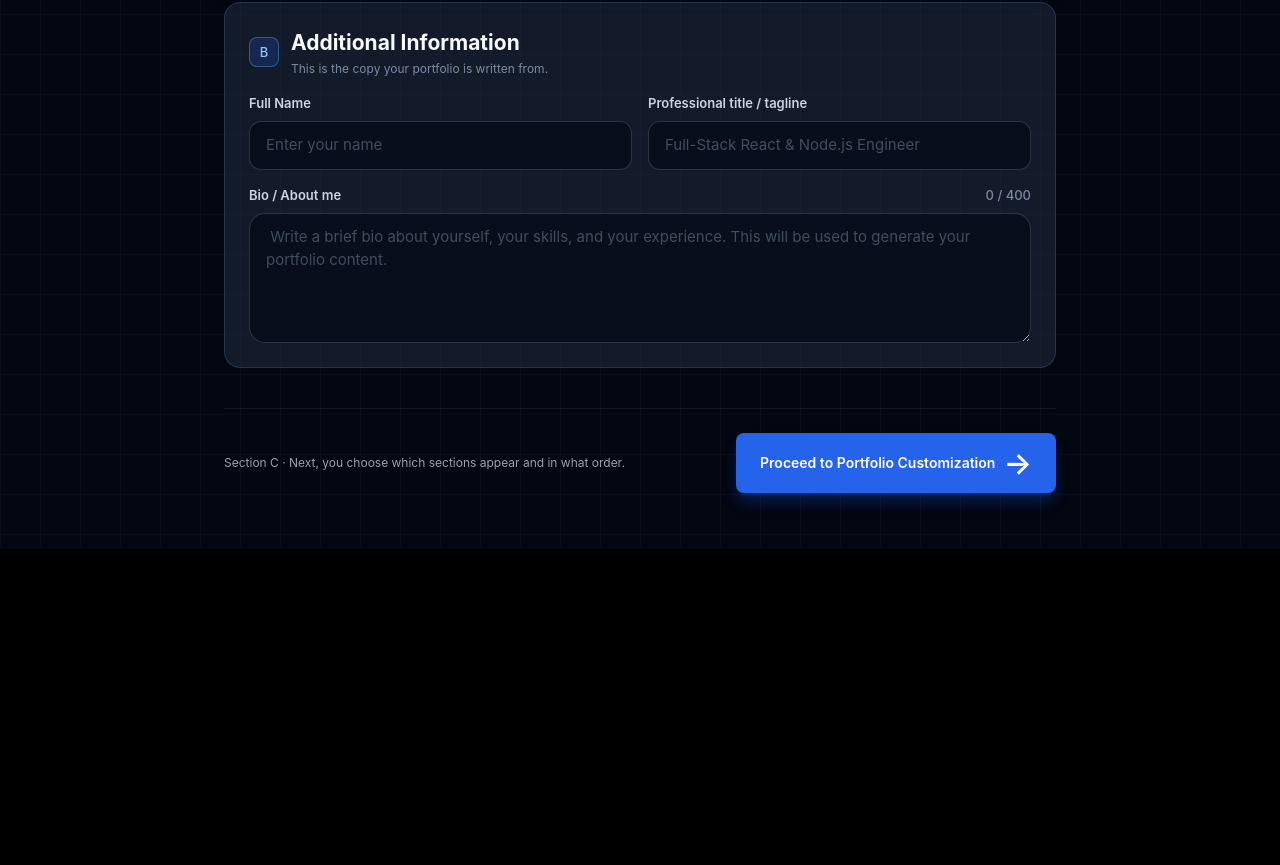
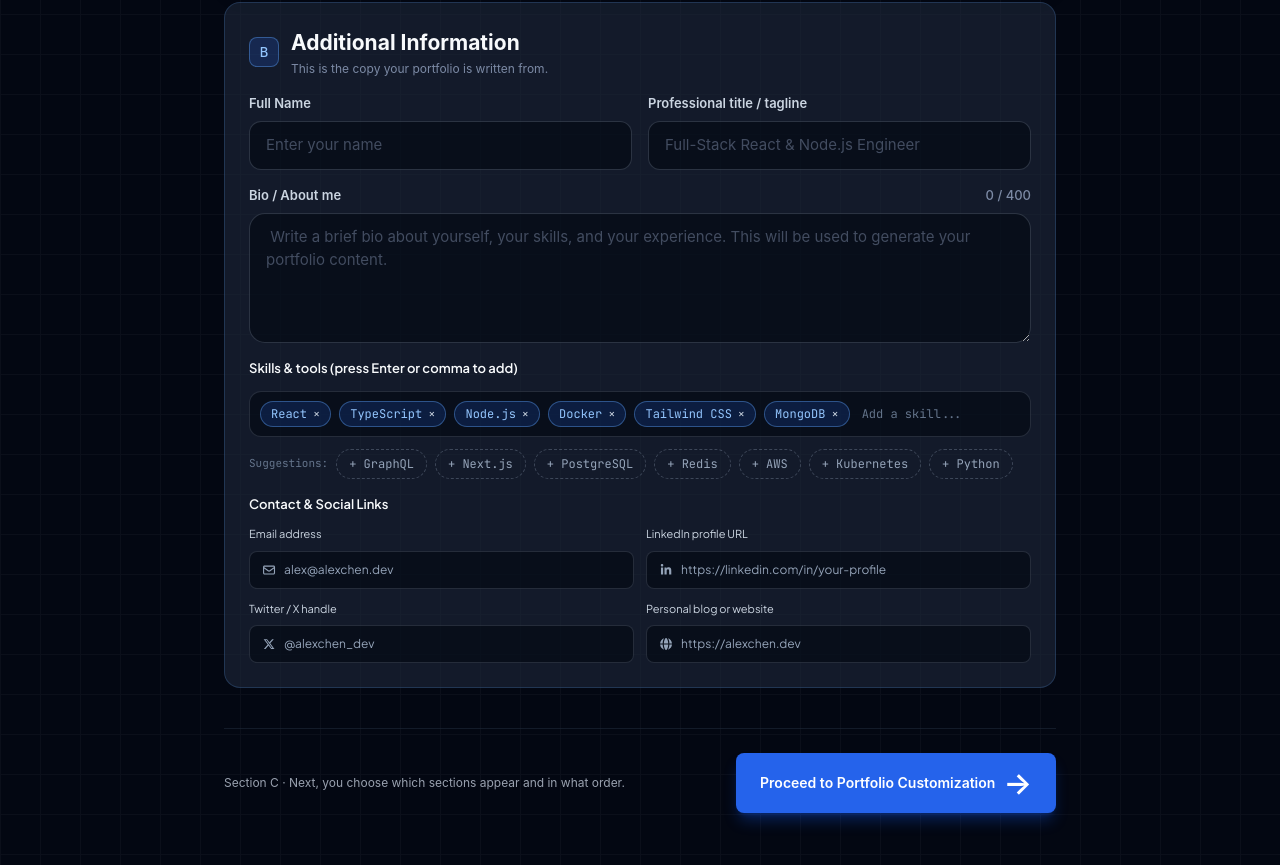
Before and after one commit to khaledahmed14/portfolio-genie, a React (Vite) app in the folder client/: page / in a window 1280 px wide. Shown: the part 1186-2051 px from the top of the page. Before the commit the page ends 1735 px from the top, so only its background shows below. Built offline with nearby package versions, Linux system fonts and the light colour scheme.

Commit message:
feat(AdditionalInfoCard): add skills and social links

```diff
--- a/client/index.html
+++ b/client/index.html
@@ -7,6 +7,12 @@
 
       <meta name="viewport" content="width=device-width, initial-scale=1.0" />
       <title>VenomAi</title>
+
+<link rel="preconnect" href="https://fonts.googleapis.com">
+<link rel="preconnect" href="https://fonts.gstatic.com" crossorigin>
+<link href="https://fonts.googleapis.com/css2?family=JetBrains+Mono:ital,wght@0,100..800;1,100..800&display=swap" rel="stylesheet">
+<link href="https://fonts.googleapis.com/css2?family=Plus+Jakarta+Sans:ital,wght@0,200..800;1,200..800&display=swap" rel="stylesheet">
+
     </head>
   </head>
   <body>
--- a/client/src/components/AdditinalInfoCard.jsx
+++ b/client/src/components/AdditinalInfoCard.jsx
@@ -1,7 +1,38 @@
 import React, { useState } from "react";
-
+import { FontAwesomeIcon } from "@fortawesome/react-fontawesome";
+import { faEnvelope } from "@fortawesome/free-regular-svg-icons";
+import { faLinkedinIn, faXTwitter } from "@fortawesome/free-brands-svg-icons";
+import { faGlobe } from "@fortawesome/free-solid-svg-icons";
 export default function AdditionalInfoCard() {
   const [bio, setBio] = useState("");
+  const [skills, setSkills] = useState([
+  "React",
+  "TypeScript",
+  "Node.js",
+  "Docker",
+  "Tailwind CSS",
+  "MongoDB",
+]);
+const [newSkill, setNewSkill] = useState("");
+const suggestedSkills = [
+  "GraphQL",
+  "Next.js",
+  "PostgreSQL",
+  "Redis",
+  "AWS",
+  "Kubernetes",
+  "Python",
+];
+const addSkill = (skill) => {
+  const trimmedSkill = skill.trim();
+  if (trimmedSkill && !skills.some((s) => s.toLowerCase() === trimmedSkill.toLowerCase())) {
+    setSkills([...skills, trimmedSkill]);
+  }
+  setNewSkill("");
+};
+const removeSkill = (skillToRemove) => {
+  setSkills(skills.filter((skill) => skill !== skillToRemove));
+};
 
   return (
     <div className="w-full max-w-[1130px] mx-auto bg-[#1E293B99] border border-[#60A5FA33] p-4 sm:p-6 rounded-2xl flex flex-col gap-4 text-white">
@@ -67,6 +98,132 @@ export default function AdditionalInfoCard() {
           className="w-full min-h-[130px] resize-y bg-[#03071299] border border-[#94A3B840] rounded-2xl outline-none px-4 py-3 text-[15px] text-[#F8FAFC] placeholder:text-[#7C8AA5]/50 transition-all duration-300 focus:border-blue-500/50 focus:shadow-[0_0_15px_rgba(59,130,246,0.3)] hover:shadow-[0_0_15px_rgba(59,130,246,0.3)]"
         ></textarea>
       </div>
+
+
+<div className="flex flex-col gap-3 font-['JetBrains_Mono']">
+  <h3 className="text-[13px] font-semibold text-[#F8FAFC] font-['Plus_Jakarta_Sans']">
+    Skills & tools (press Enter or comma to add)
+  </h3>
+
+  <form
+    onSubmit={(e) => {
+      e.preventDefault();
+      addSkill(newSkill);
+    }}
+    className="flex min-h-[46px] w-full flex-wrap items-center gap-2 rounded-xl border border-[#94A3B833] bg-[#03071299] px-2.5 py-2"
+  >
+    {skills.map((skill) => (
+      <span
+        key={skill}
+        className="flex shrink-0 items-center gap-1.5 rounded-full border border-[rgba(96,165,250,0.4)] bg-[rgba(37,99,235,0.18)] px-2.5 py-1 text-xs text-[#93C5FD]"
+      >
+        {skill}
+        <button
+          type="button"
+          onClick={() => removeSkill(skill)}
+          aria-label={`Remove ${skill}`}
+          className="text-[#CBD5E1] hover:text-red-400"
+        >
+          ×
+        </button>
+      </span>
+    ))}
+
+    <input
+      value={newSkill}
+      onChange={(e) => {
+        const value = e.target.value;
+
+        if (value.includes(",")) {
+          const parts = value.split(",");
+          parts.slice(0, -1).forEach((skill) => addSkill(skill));
+          setNewSkill(parts[parts.length - 1]);
+        } else {
+          setNewSkill(value);
+        }
+      }}
+      onKeyDown={(e) => {
+        if (e.key === "Enter") {
+          e.preventDefault();
+          addSkill(newSkill);
+        }
+      }}
+      placeholder="Add a skill..."
+      className="min-w-[110px] flex-1 bg-transparent px-1 py-1 text-xs text-[#F8FAFC] outline-none placeholder:text-[#64748B]"
+    />
+  </form>
+
+  <div className="flex flex-wrap items-center gap-2">
+    <span className="text-[11px] text-[#64748B]">Suggestions:</span>
+
+    {suggestedSkills
+      .filter(
+        (skill) =>
+          !skills.some(
+            (existing) =>
+              existing.toLowerCase() === skill.toLowerCase()
+          )
+      )
+      .map((skill) => (
+        <button
+          key={skill}
+          type="button"
+          onClick={() => addSkill(skill)}
+          className="rounded-full border border-dashed border-[#94A3B855] px-3 py-1.5 text-xs text-[#94A3B8] hover:border-blue-400 hover:text-white"
+        >
+          + {skill}
+        </button>
+      ))}
+  </div>
+</div>
+
+      <div className="flex flex-col gap-3 font-['Plus_Jakarta_Sans']">
+        <h3 className="text-[13px] font-semibold text-[#F8FAFC]">
+          Contact & Social Links
+        </h3>
+
+        <div className="grid grid-cols-1 md:grid-cols-2 gap-x-3 gap-y-3">
+          <div className="flex flex-col gap-2 min-w-0">
+            <label htmlFor="email-input" className="text-[11px] text-[#CBD5E1]">
+              Email address
+            </label>
+            <div className="flex items-center gap-2 rounded-lg border border-[#94A3B833] bg-[#03071299] px-3 py-2.5 focus-within:border-blue-500/50">
+              <FontAwesomeIcon icon={faEnvelope} className="text-[#94A3B8] text-xs" />
+              <input id="email-input" type="email" placeholder="alex@alexchen.dev" className="w-full min-w-0 bg-transparent text-xs text-[#F8FAFC] outline-none placeholder:text-[#94A3B8]" />
+            </div>
+          </div>
+
+          <div className="flex flex-col gap-2 min-w-0">
+            <label htmlFor="linkedin-input" className="text-[11px] text-[#CBD5E1]">
+              LinkedIn profile URL
+            </label>
+            <div className="flex items-center gap-2 rounded-lg border border-[#94A3B833] bg-[#03071299] px-3 py-2.5 focus-within:border-blue-500/50">
+              <FontAwesomeIcon icon={faLinkedinIn} className="text-[#94A3B8] text-xs" />
+              <input id="linkedin-input" type="url" placeholder="https://linkedin.com/in/your-profile" className="w-full min-w-0 bg-transparent text-xs text-[#F8FAFC] outline-none placeholder:text-[#94A3B8]" />
+            </div>
+          </div>
+
+          <div className="flex flex-col gap-2 min-w-0">
+            <label htmlFor="twitter-input" className="text-[11px] text-[#CBD5E1]">
+              Twitter / X handle
+            </label>
+            <div className="flex items-center gap-2 rounded-lg border border-[#94A3B833] bg-[#03071299] px-3 py-2.5 focus-within:border-blue-500/50">
+              <FontAwesomeIcon icon={faXTwitter} className="text-[#94A3B8] text-xs" />
+              <input id="twitter-input" type="text" placeholder="@alexchen_dev" className="w-full min-w-0 bg-transparent text-xs text-[#F8FAFC] outline-none placeholder:text-[#94A3B8]" />
+            </div>
+          </div>
+
+          <div className="flex flex-col gap-2 min-w-0">
+            <label htmlFor="website-input" className="text-[11px] text-[#CBD5E1]">
+              Personal blog or website
+            </label>
+            <div className="flex items-center gap-2 rounded-lg border border-[#94A3B833] bg-[#03071299] px-3 py-2.5 focus-within:border-blue-500/50">
+              <FontAwesomeIcon icon={faGlobe} className="text-[#94A3B8] text-xs" />
+              <input id="website-input" type="url" placeholder="https://alexchen.dev" className="w-full min-w-0 bg-transparent text-xs text-[#F8FAFC] outline-none placeholder:text-[#94A3B8]" />
+            </div>
+          </div>
+        </div>
+      </div>
     </div>
   );
 }
```
